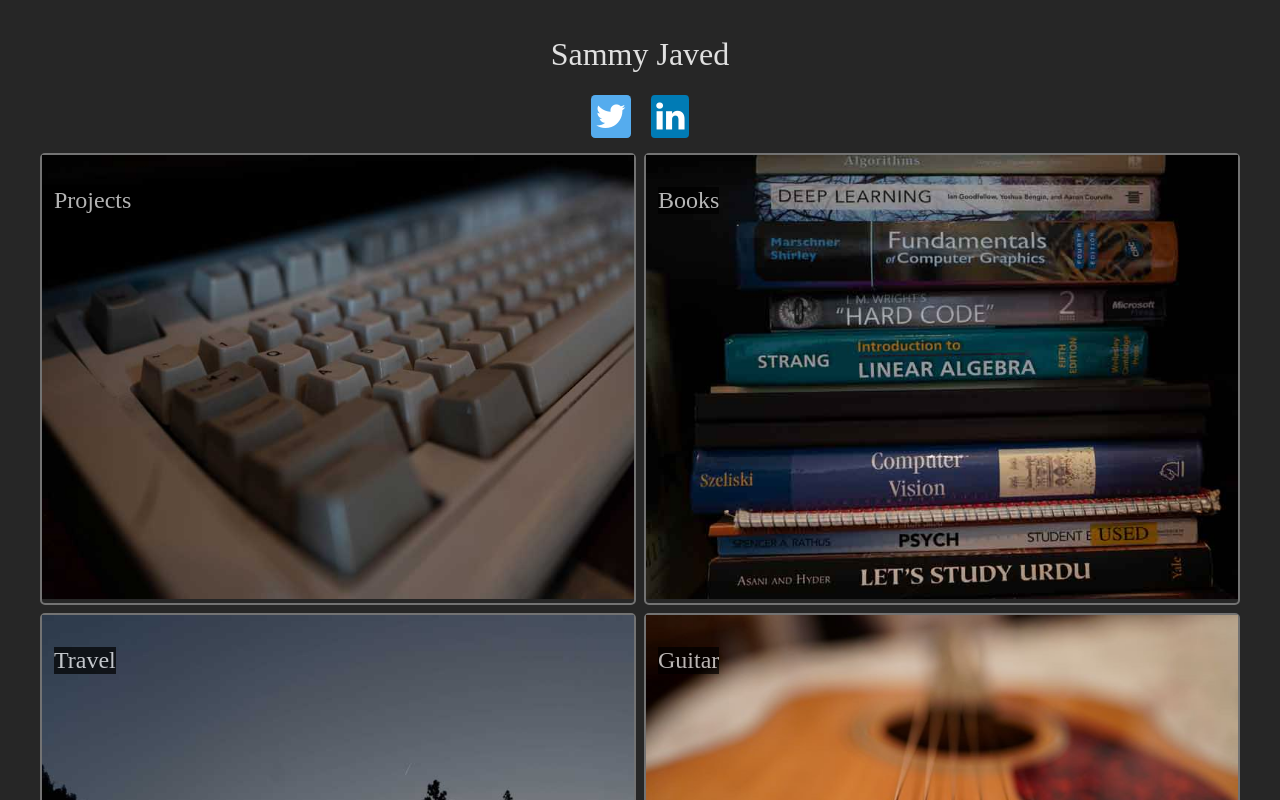
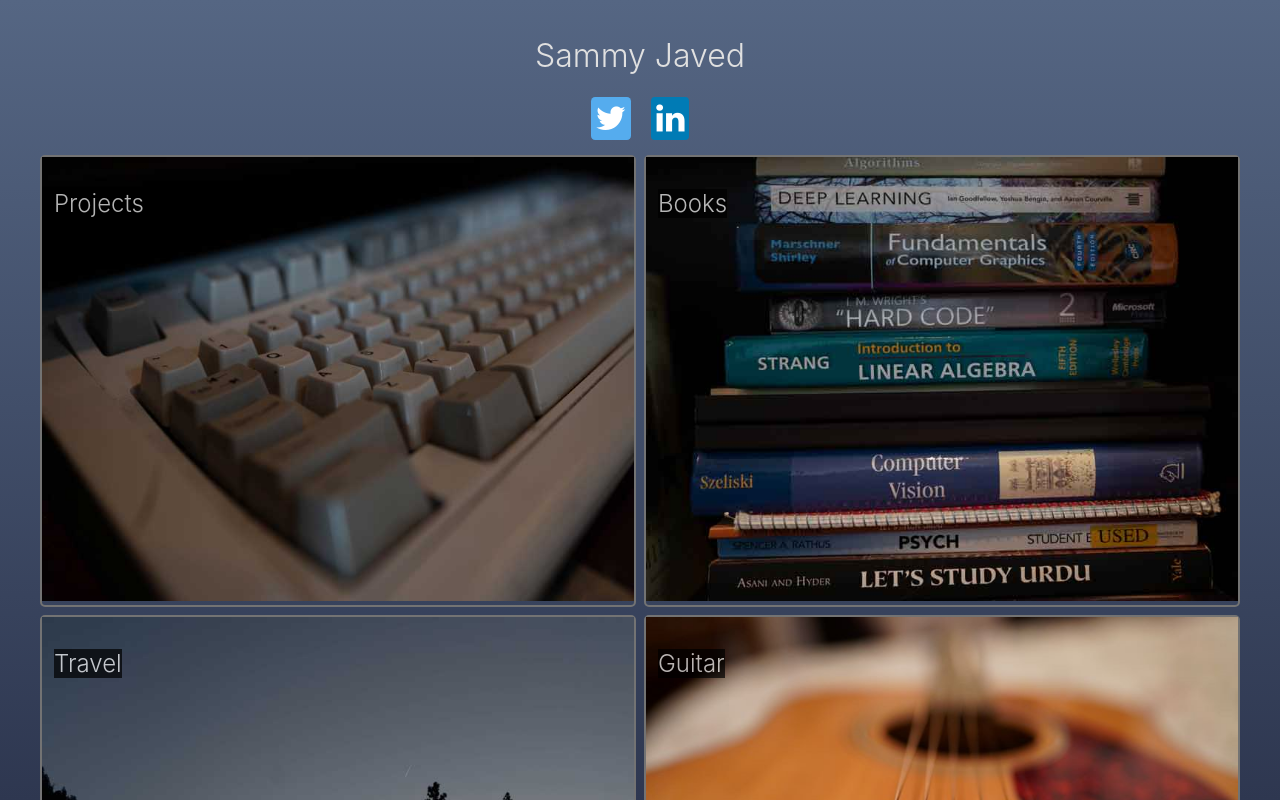
Before and after one commit to osamja/my-personal-website, a React (Create React App) app: page / in a window 1280 px wide. Shown: the top 800 px of the page. Built offline with nearby package versions, Linux system fonts and the light colour scheme; a web font is replaced by a local one.

Commit message:
add linear gradient background

```diff
--- a/src/index.css
+++ b/src/index.css
@@ -4,13 +4,15 @@ body {
   font-family: adobe-garamond-pro, serif;
   font-style: normal;
   font-weight: 400;
-  /* font-family: -apple-system, BlinkMacSystemFont, "Segoe UI", "Roboto", "Oxygen",
+  font-family: -apple-system, BlinkMacSystemFont, "Segoe UI", "Roboto", "Oxygen",
     "Ubuntu", "Cantarell", "Fira Sans", "Droid Sans", "Helvetica Neue",
-    sans-serif; */
+    sans-serif;
   -webkit-font-smoothing: antialiased;
   position: relative;
-  background-color: #262626;
-  /* -moz-osx-font-smoothing: grayscale; */
+  background-repeat: no-repeat;
+  background-color: #2e3750;
+  background-image: linear-gradient(180deg, #556683 0%, #2e3750 100%);
+  -moz-osx-font-smoothing: grayscale;
 }
 
 code {
```
